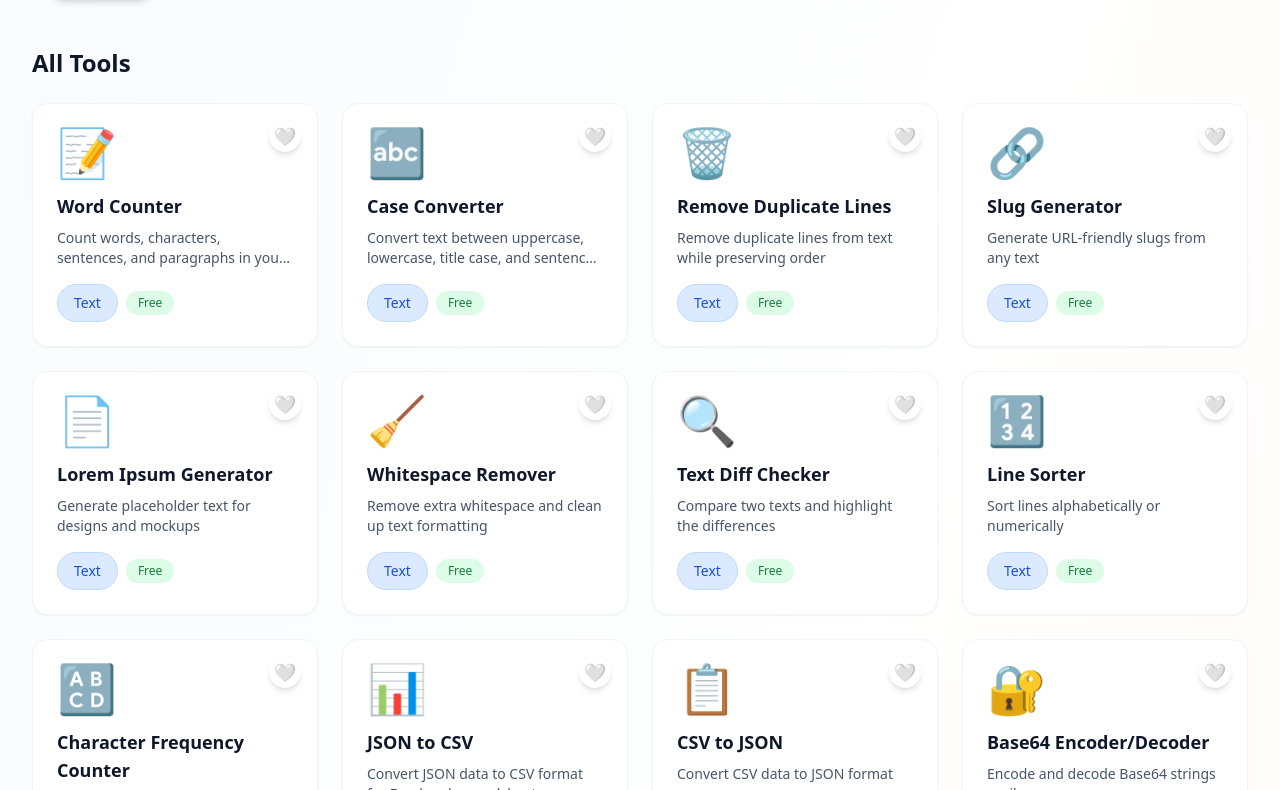
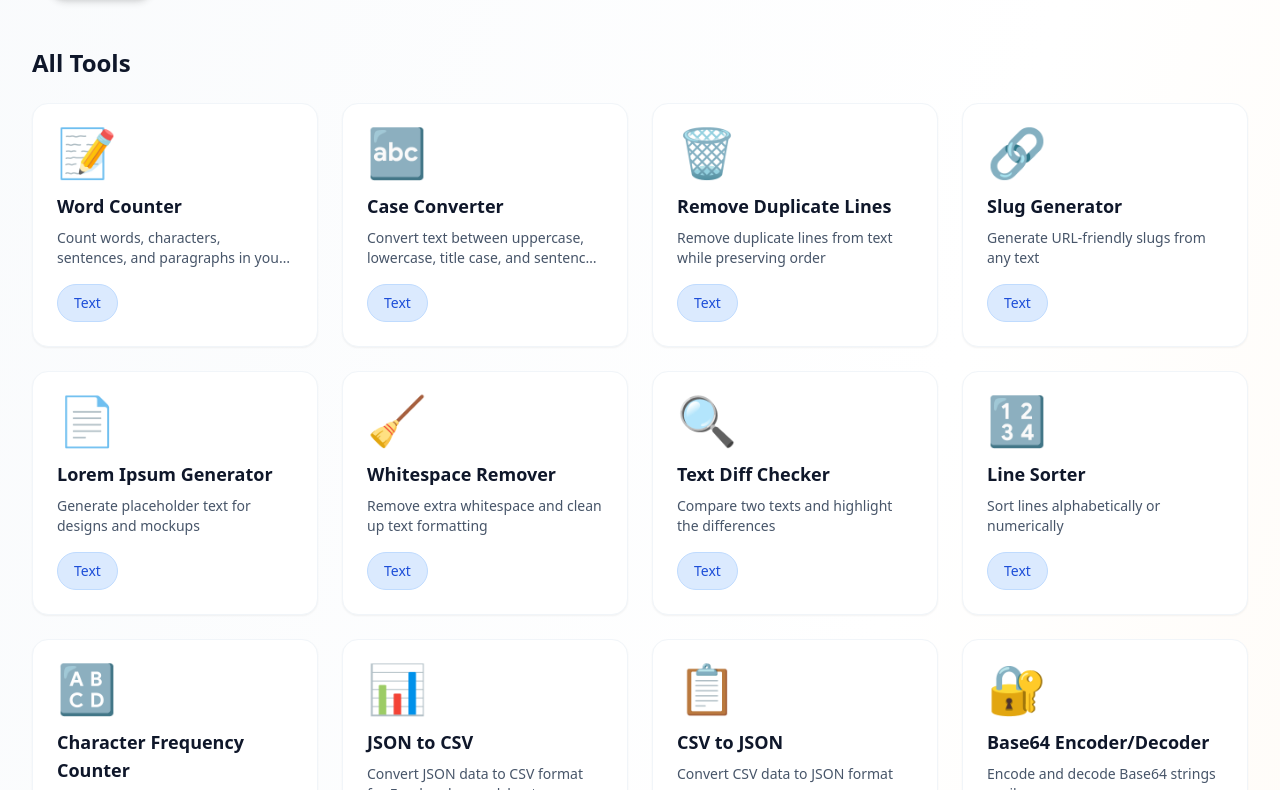
Before and after one commit to fvraasveld/QuickToolkits.com, a React (Vite) app: page / in a window 1280 px wide. Shown: the part 750-1540 px from the top of the page. Built offline with nearby package versions, Linux system fonts and the light colour scheme.

Commit message:
Update ToolCard.tsx

```diff
--- a/src/components/common/ToolCard.tsx
+++ b/src/components/common/ToolCard.tsx
@@ -2,35 +2,15 @@ import React from 'react';
 import { Link } from 'react-router-dom';
 import { Tool } from '../../types';
 import { getCategoryColor } from '../../utils/helpers';
-import { useUser } from '../../context/UserContext';
 
 interface ToolCardProps {
   tool: Tool;
 }
 
 const ToolCard: React.FC<ToolCardProps> = ({ tool }) => {
-  const { user, toggleFavorite } = useUser();
-  const isFavorite = user.favoriteTools.includes(tool.id);
-
-  const handleFavoriteClick = (e: React.MouseEvent) => {
-    e.preventDefault();
-    e.stopPropagation();
-    toggleFavorite(tool.id);
-  };
-
   return (
     <Link to={tool.pagePath} className="block">
       <div className="tool-card group relative">
-        {/* Favorite Button */}
-        <button
-          onClick={handleFavoriteClick}
-          className="absolute top-4 right-4 w-8 h-8 rounded-full bg-white shadow-md hover:shadow-lg transition-all duration-200 flex items-center justify-center z-10"
-        >
-          <span className={`text-lg transition-transform ${isFavorite ? 'scale-125' : 'scale-100'}`}>
-            {isFavorite ? '❤️' : '🤍'}
-          </span>
-        </button>
-
         {/* Icon */}
         <div className="text-5xl mb-4 group-hover:scale-110 transition-transform duration-300">
           {tool.icon}
@@ -48,20 +28,11 @@ const ToolCard: React.FC<ToolCardProps> = ({ tool }) => {
             {tool.description}
           </p>
 
-          {/* Tags */}
+          {/* Category Badge */}
           <div className="flex items-center space-x-2 pt-2">
             <span className={`category-badge border ${getCategoryColor(tool.category)}`}>
               {tool.category}
             </span>
-            {tool.premium ? (
-              <span className="badge badge-premium">
-                👑 Premium
-              </span>
-            ) : (
-              <span className="badge badge-free">
-                Free
-              </span>
-            )}
           </div>
         </div>
       </div>
```
